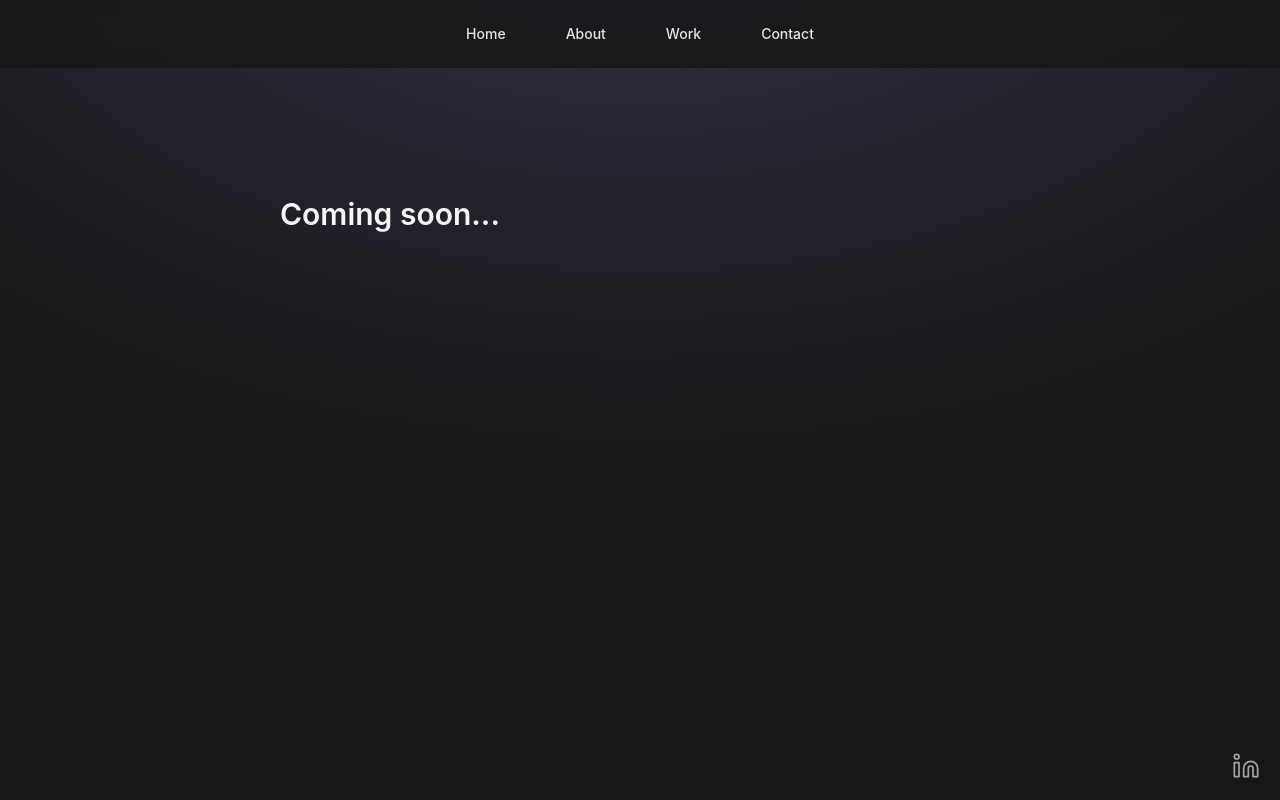
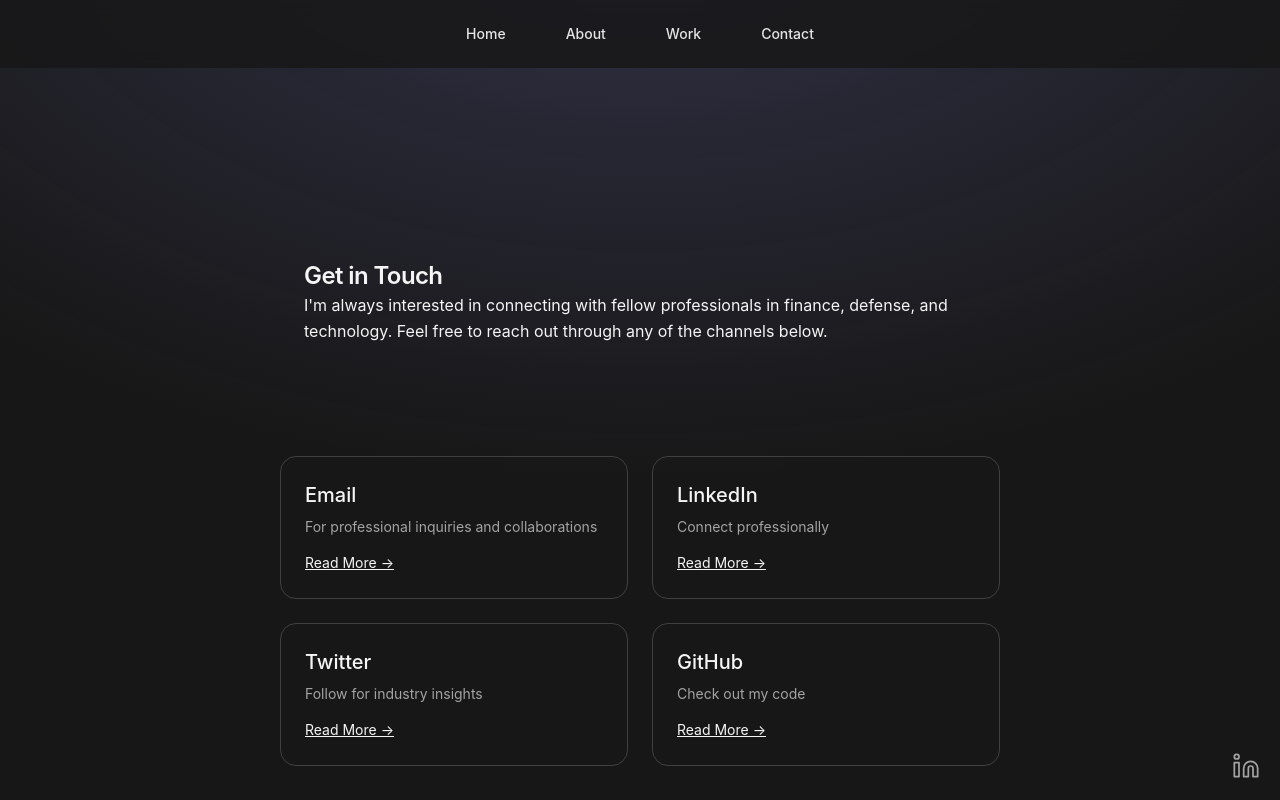
Before and after one commit to ethan-frost-xyz/personal-site, a Next.js app: page /contact in a window 1280 px wide. Shown: the top 800 px of the page. Built offline with nearby package versions, Linux system fonts and the light colour scheme.

Commit message:
Remove glow effect, enhance card hover, fix lint

```diff
--- a/src/app/contact/page.tsx
+++ b/src/app/contact/page.tsx
@@ -1,7 +1,52 @@
+import { Section, H2, P } from "@/components/primitives"
+import Card from "@/components/ui/card"
+
 export default function Page() {
-    return (
-      <section className="max-w-2xl mt-20 space-y-4">
-        <h1 className="text-3xl font-semibold">Coming soon...</h1>
-      </section>
-    )
-  }
+  return (
+    <main className="max-w-4xl mx-auto mt-20 space-y-12">
+      <Section>
+        <H2>Get in Touch</H2>
+        <P className="max-w-2xl">
+          I&apos;m always interested in connecting with fellow professionals in finance, defense, and technology.
+          Feel free to reach out through any of the channels below.
+        </P>
+      </Section>
+
+      <div className="grid gap-6 md:grid-cols-2">
+        {/* Email Section */}
+        <Card
+          title="Email"
+          description="For professional inquiries and collaborations"
+          href="mailto:your.email@example.com"
+        />
+
+        {/* LinkedIn Section */}
+        <Card
+          title="LinkedIn"
+          description="Connect professionally"
+          href="https://linkedin.com/in/your-profile"
+        />
+
+        {/* Twitter Section */}
+        <Card
+          title="Twitter"
+          description="Follow for industry insights"
+          href="https://twitter.com/your-handle"
+        />
+
+        {/* GitHub Section */}
+        <Card
+          title="GitHub"
+          description="Check out my code"
+          href="https://github.com/your-username"
+        />
+      </div>
+
+      <Section>
+        <P className="text-sm text-neutral-500">
+          I typically respond to emails within 24-48 hours. For urgent matters, please indicate so in the subject line.
+        </P>
+      </Section>
+    </main>
+  )
+}
--- a/src/app/page.tsx
+++ b/src/app/page.tsx
@@ -6,7 +6,6 @@
 import { Section, H2, P, Button } from "../components/primitives"
 import {Dialog, DialogTrigger} from "@/components/ui/dialog"
 import { AnimatedDialogContent } from "@/components/AnimatedDialogContent"
-import { GlowingEffect } from "@/components/ui/glowing-effect"
 
 export const metadata: Metadata = {
   title: 'Home – Ethan Frost',
@@ -64,13 +63,10 @@
             {/* ---- Rocket Lab --------------------------------------------------- */}
             <Dialog>
               <DialogTrigger asChild>
-                <div className="relative rounded-2xl">
-                  <GlowingEffect disabled={false} glow={true} className="rounded-2xl" />
                 <Card
                   title="Launch Efficiency Model"
                   description="High-fidelity launch efficiency analysis of Rocket Lab using Python."
                 />
-                </div>
               </DialogTrigger>
 
               <AnimatedDialogContent
@@ -85,13 +81,10 @@
             {/* ---- CCA Opportunity --------------------------------------------- */}
             <Dialog>
               <DialogTrigger asChild>
-                <div className="relative rounded-2xl">
-                  <GlowingEffect disabled={false} glow={true} className="rounded-2xl" />
                 <Card
                   title="CCA Opportunity Analysis"
                   description="Data-driven analysis of the Collaborative Combat Aircraft (CCA) program."
                 />
-                </div>
               </DialogTrigger>
 
               <AnimatedDialogContent
--- a/src/components/ui/card.tsx
+++ b/src/components/ui/card.tsx
@@ -28,7 +28,11 @@
     );
 
     const shared = cn(
-      "group relative rounded-2xl border border-neutral-700 p-6 transition-shadow hover:shadow-xl cursor-pointer",
+      "group relative rounded-2xl border border-neutral-700 p-6",
+      "transition-all duration-300 ease-in-out",
+      "hover:border-neutral-500 hover:shadow-[0_0_15px_rgba(255,255,255,0.1)]",
+      "hover:scale-[1.02]",
+      "cursor-pointer",
       className
     );
 
```
Lines whose indentation alone changed are shown as unchanged.
